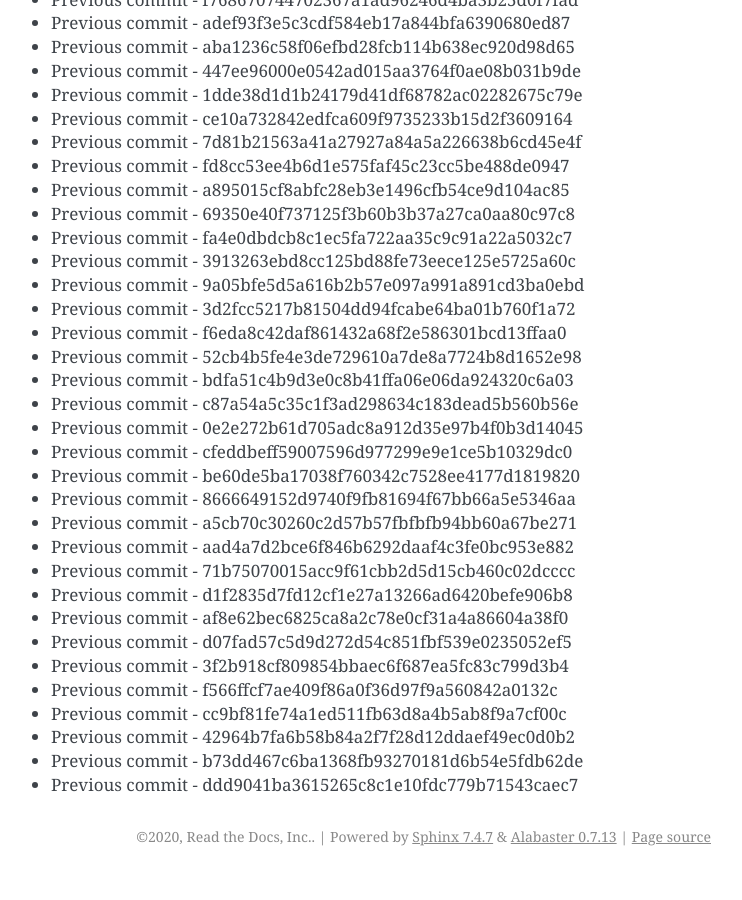
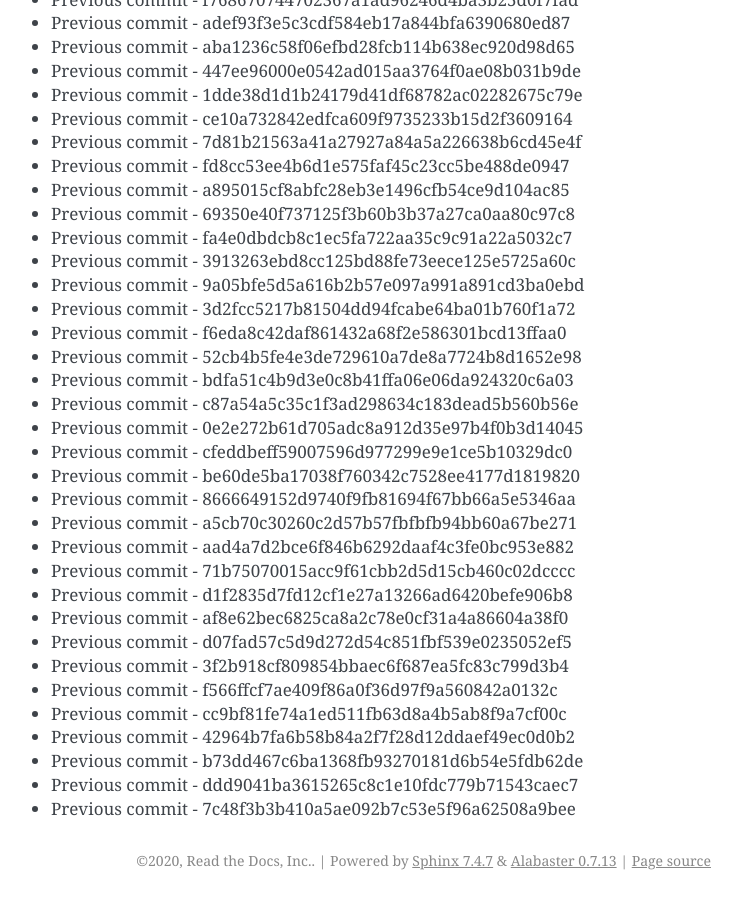
Before and after one commit to readthedocs/rtd-git-stresstest, a Sphinx documentation site: the page built from docs/updates.rst, in a window 1280 px wide and 900 px high, scrolled down 18218 px. Shown: the whole window, without its empty margins (399-1141 px from the left). Built offline with Sphinx 7.4.7, drawn with Linux system fonts in a browser that asks for light colours; before the commit the page ends 19094 px from its top, so only the background shows below that.

Commit message:
Generating commit from previous: 7c48f3b3b410a5ae092b7c53e5f96a62508a9bee

```diff
--- a/docs/updates.rst
+++ b/docs/updates.rst
@@ -797,3 +797,4 @@ It can be tested for any performance characteristics.
 * Previous commit - 42964b7fa6b58b84a2f7f28d12ddaef49ec0d0b2
 * Previous commit - b73dd467c6ba1368fb93270181d6b54e5fdb62de
 * Previous commit - ddd9041ba3615265c8c1e10fdc779b71543caec7
+* Previous commit - 7c48f3b3b410a5ae092b7c53e5f96a62508a9bee
```
